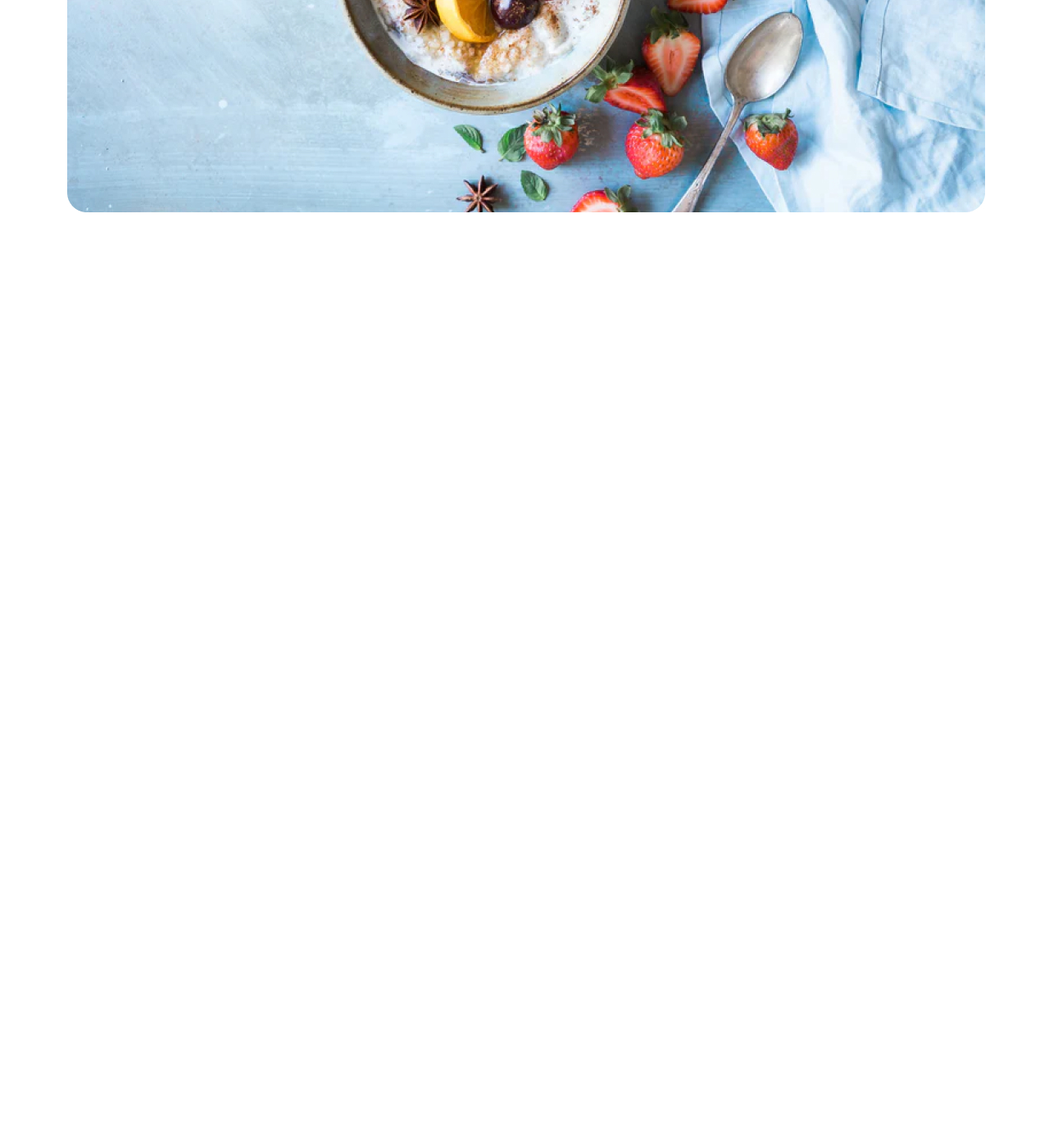
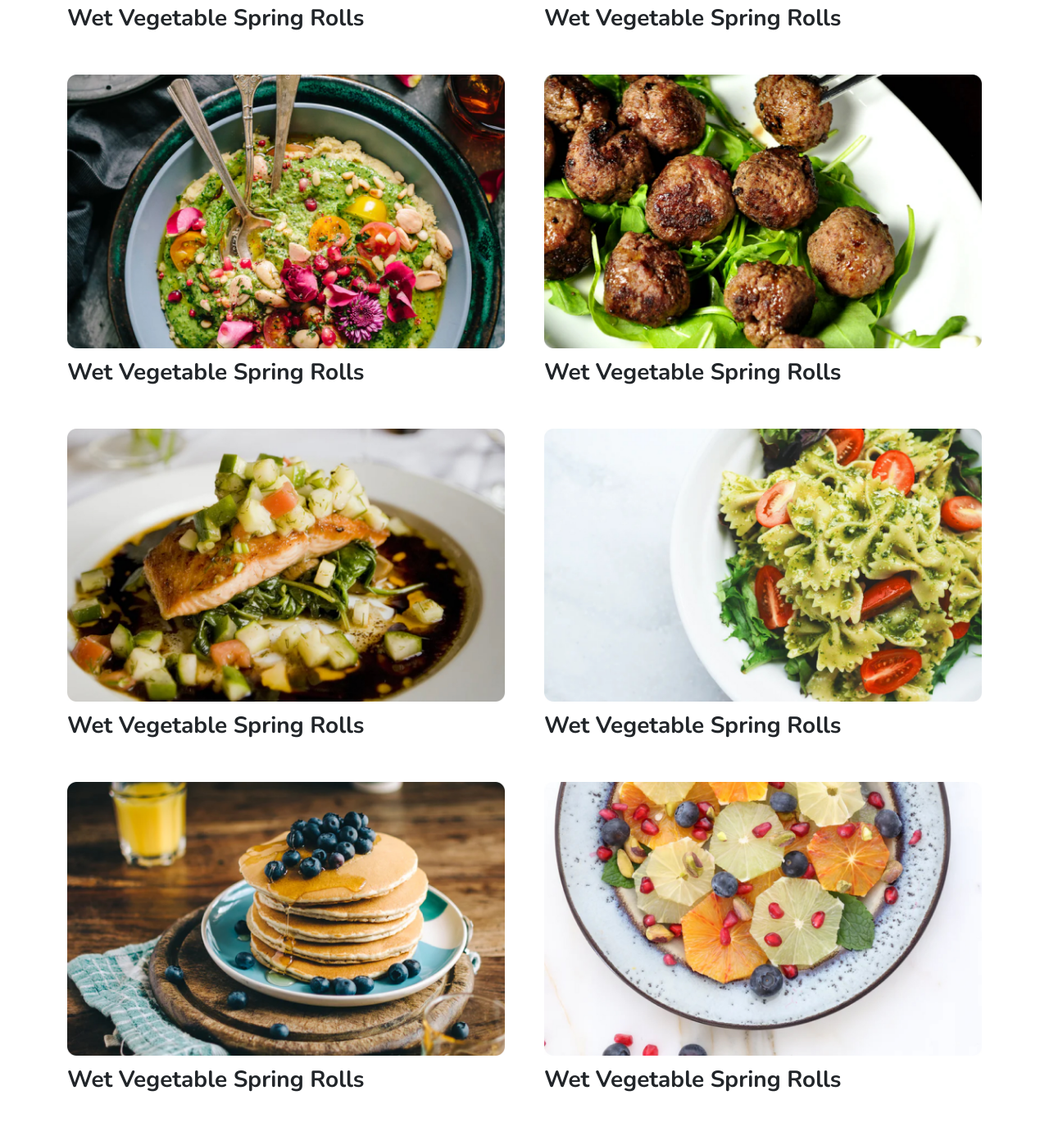
Before and after one commit to NadieIvi/recipy-collection-project, a plain HTML site: page index.html in a window 1280 px wide. Shown: the part 840-2226 px from the top of the page at 82% size. Before the commit the page ends 1123 px from the top, so only its background shows below. Drawn offline with nearby package versions, Linux system fonts and the light colour scheme.

Commit message:
Added content grid to homepage

```diff
--- a/index.html
+++ b/index.html
@@ -32,14 +32,82 @@
       </p>
     </header>
 
-    <div clas="recipes">
+    <div class="recipes">
       <div class="container">
         <div class="row">
-          <div class="col">
-            <img src="images/granola.jpg" alt="Granola with fruits" />
-            <img src="" alt="" />
+          <div class="col-12 col-sm-6 pe-4">
+            <img
+              src="images/granola.jpg"
+              alt="Granola with fruits"
+              class="img-fluid recipes-img"
+            />
+            <p class="recipes-title">Wet Vegetable Spring Rolls</p>
+          </div>
+
+          <div class="col-12 col-sm-6 ps-4">
+            <img
+              src="images/steak.jpg"
+              alt="Steak with broccoli and sauce"
+              class="img-fluid recipes-img"
+            />
+            <p class="recipes-title">Wet Vegetable Spring Rolls</p>
+          </div>
+
+          <div class="col-12 col-sm-6 pe-4">
+            <img
+              src="images/salad.jpg"
+              alt="Hummus with tomatoes and nuts"
+              class="img-fluid recipes-img"
+            />
+            <p class="recipes-title">Wet Vegetable Spring Rolls</p>
+          </div>
+
+          <div class="col-12 col-sm-6 ps-4">
+            <img
+              src="images/meatballs.jpg"
+              alt="Classic meatballs with greens"
+              class="img-fluid recipes-img"
+            />
+            <p class="recipes-title">Wet Vegetable Spring Rolls</p>
+          </div>
+
+          <div class="col-12 col-sm-6 pe-4">
+            <img
+              src="images/salmon.jpg"
+              alt="Salmon steak with vegetables"
+              class="img-fluid recipes-img"
+            />
+            <p class="recipes-title">Wet Vegetable Spring Rolls</p>
+          </div>
+
+          <div class="col-12 col-sm-6 ps-4">
+            <img
+              src="images/pasta.jpg"
+              alt="Pasta with pesto"
+              class="img-fluid recipes-img"
+            />
+            <p class="recipes-title">Wet Vegetable Spring Rolls</p>
+          </div>
+
+          <div class="col-12 col-sm-6 pe-4">
+            <img
+              src="images/pancakes.jpg"
+              alt="Pancakes with blueberries"
+              class="img-fluid recipes-img"
+            />
+            <p class="recipes-title">Wet Vegetable Spring Rolls</p>
+          </div>
+
+          <div class="col-12 col-sm-6 ps-4">
+            <img
+              src="images/fruit-salad.jpg"
+              alt="Fruit citrus salad"
+              class="img-fluid recipes-img"
+            />
+            <p class="recipes-title">Wet Vegetable Spring Rolls</p>
           </div>
         </div>
+        <!--row closed-->
       </div>
       <!--container closed-->
     </div>
--- a/style/style.css
+++ b/style/style.css
@@ -31,3 +31,17 @@ header {
   max-width: 560px;
   margin: 0 auto;
 }
+
+/*content*/
+.recipes {
+  margin-top: 100px;
+}
+.recipes-title {
+  font-size: 28px;
+  line-height: 38px;
+  font-weight: 700;
+  margin: 10px 0 50px;
+}
+.recipes-img {
+  max-height: 560px;
+}
```
